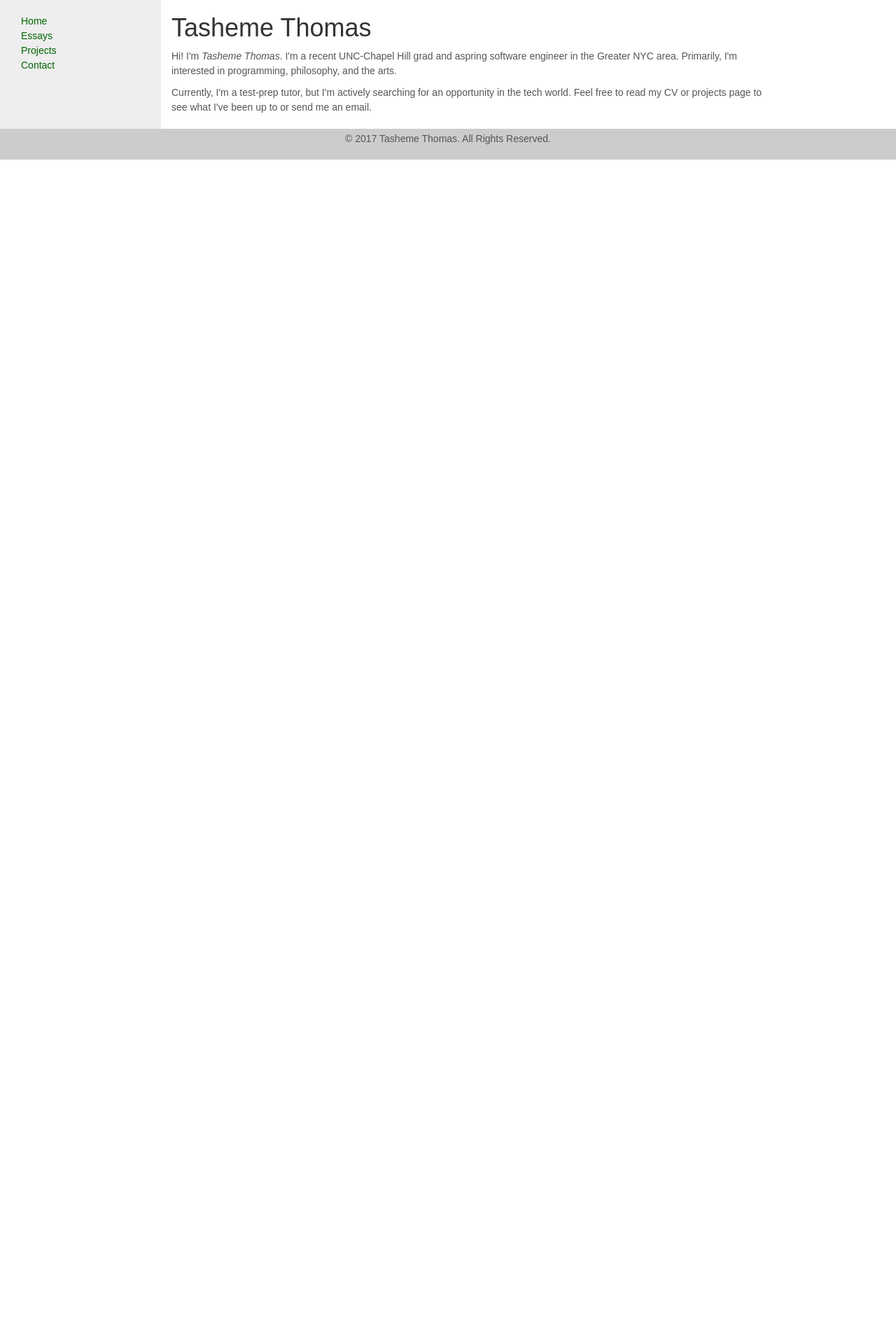
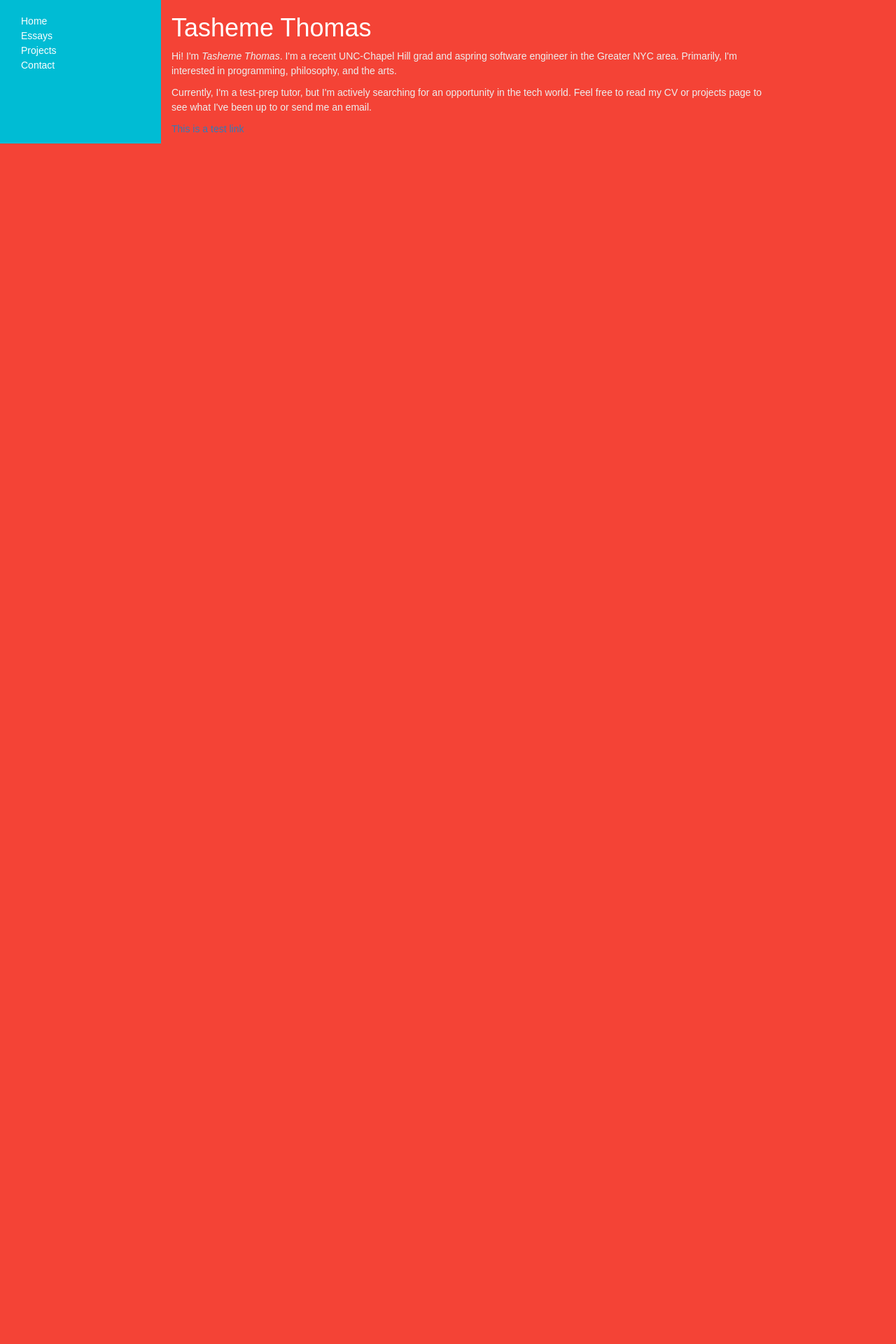
Before and after one commit to MrXlVii/website, a Django app: page / in a window 1280 px wide. Shown: the top 1920 px of the page at 70% size. Run offline with Django 3.2, Linux system fonts and the light colour scheme; some libraries are stand-ins or nearby versions.

Commit message:
template updates

```diff
--- a/howdy/templates/base.html
+++ b/howdy/templates/base.html
@@ -1,7 +1,7 @@
 <!-- djangotemplates/example/templates/base.html -->
 <!-- Templatby quackit.com -->
 
-{% load static %}
+{% load staticfiles %}
 <!DOCTYPE html>
 <html>
   <head>
@@ -23,16 +23,18 @@
 				padding:0;
 				font-family: Sans-Serif;
 				line-height: 1.5em;
-			}
-
+                background: #F44336;
+                height: 100%;
+            }
 			#header {
-				background: #ccc;
+				background: #F44336;
 				height: 100px;
 			}
 
 			#header h1 {
 				margin: 0;
 				padding-top: 15px;
+                color: #FFFFFF;
 			}
 
 			main {
@@ -40,24 +42,32 @@
 				margin-bottom: -10000px;
 				float: left;
 				width: 100%;
+                color: #FFFFFF;
 			}
 
 			#nav {
-				padding-bottom: 10010px;
+                padding-bottom: 10010px;
 				margin-bottom: -10000px;
 				float: left;
 				width: 230px;
 				margin-left: -100%;
-				background: #eee;
+				background: #00BCD4;
+                color: #00BCD4;
 			}
 
 			#footer {
+                position: absolute;
 				clear: left;
 				width: 100%;
-				background: #ccc;
+				background: #D32F2F;
 				text-align: center;
 				padding: 4px 0;
+                bottom: 0;
 			}
+
+            #footer p{
+                color: #FFFFFF;
+            }
 
 			#wrapper {
 				overflow: hidden;
@@ -73,7 +83,7 @@
 			}
 
 			p {
-				color: #555;
+				color: #EEEEEE;
 			}
 
 			nav ul {
@@ -83,7 +93,7 @@
 			}
 
 			nav ul a {
-				color: darkgreen;
+				color: #FFFFFF;
 				text-decoration: none;
 			}
 
--- a/howdy/templates/index.html
+++ b/howdy/templates/index.html
@@ -15,7 +15,8 @@
         </p>
         <p> Currently, I'm a test-prep tutor, but I'm actively searching for an opportunity in the tech world.
 
-Feel free to read my CV or projects page to see what I've been up to or send me an email.
+Feel free to read my CV or projects page to see what I've been up to or send me an email.</p>
+        <a href = 'google.com'>This is a test link</a> <!-- For design purposes -->
 
       {% endblock %}
     </body>
```
Also changed, not shown: howdy/migrations/0003_auto_20170217_2312.py (added), howdy/migrations/0004_auto_20170227_2159.py (added).
